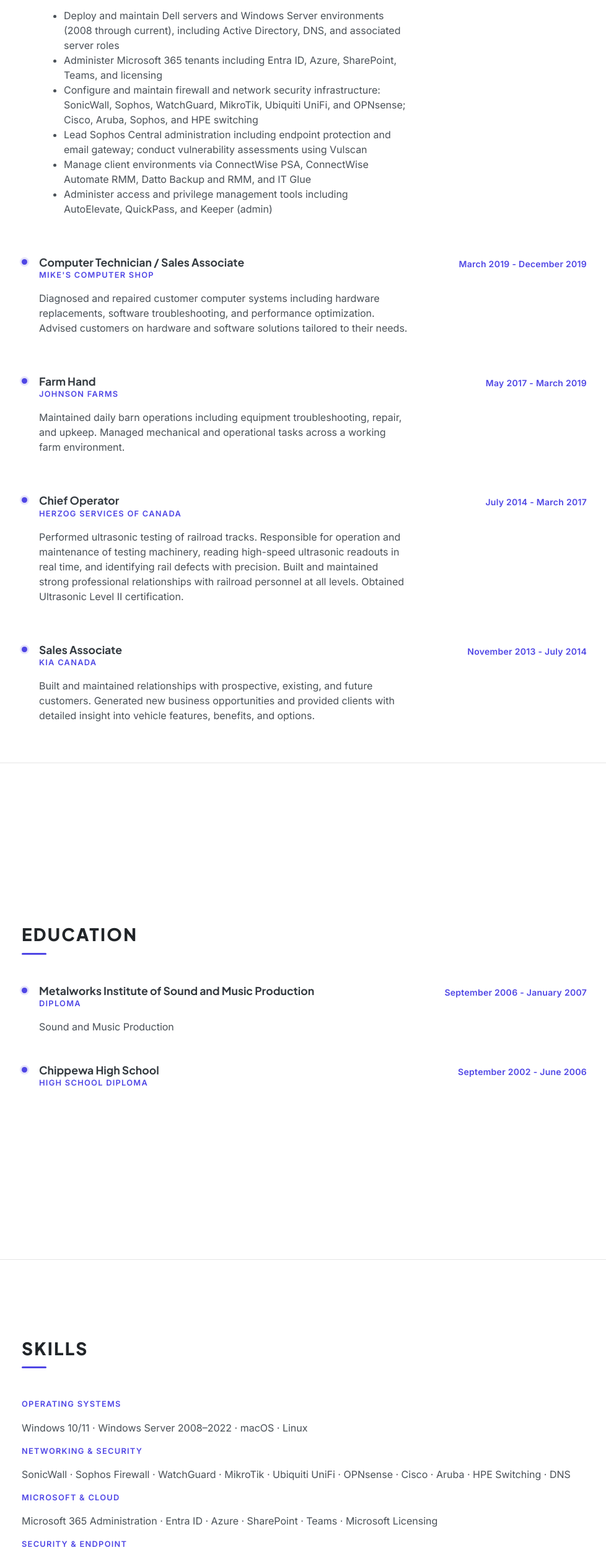
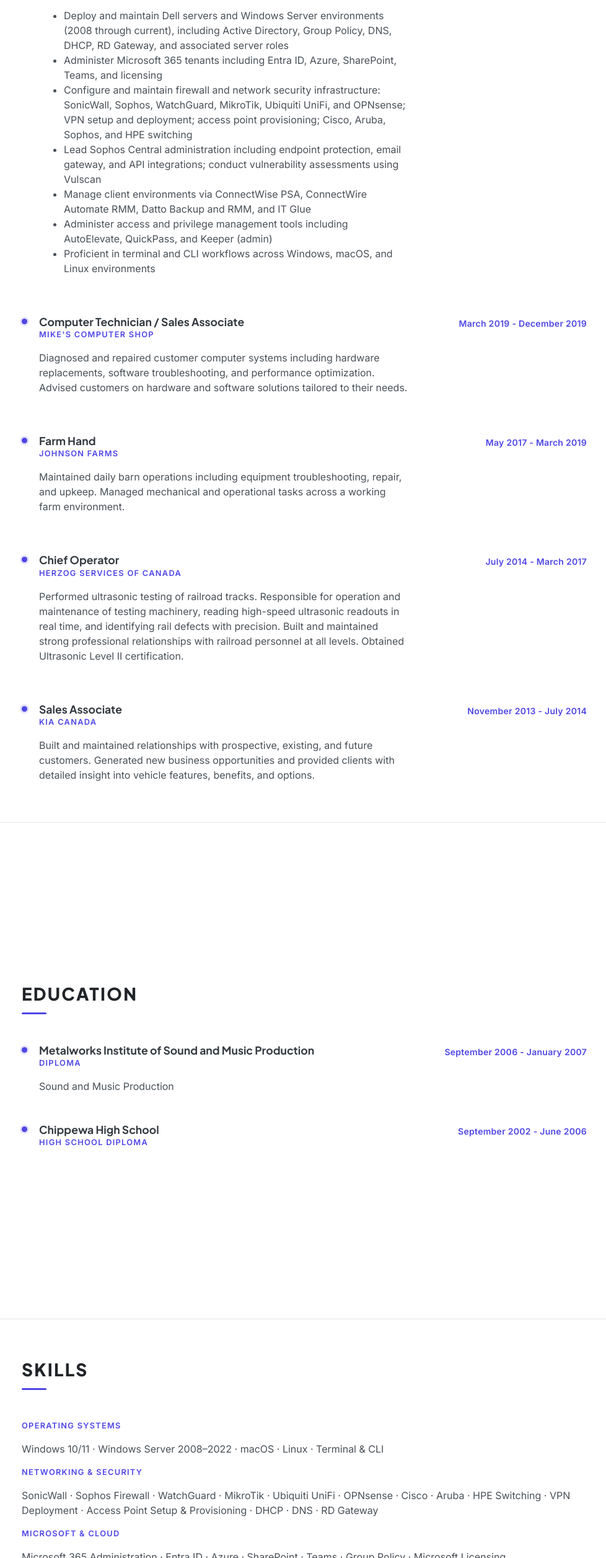
Before and after one commit to compactly8274/philjnewmanresume, a Gatsby site: page / in a window 1280 px wide. Shown: the part 1102-3615 px from the top of the page at 62% size, without its empty margins (285-1263 px from the left). Built offline with nearby package versions, Linux system fonts and the light colour scheme; Gatsby itself is replaced by a stand-in of ours.

Commit message:
Add skills: DHCP, RD Gateway, VPN, AP provisioning, Group Policy, Sophos API, CLI, home lab platforms
- Empyrion bullets: DHCP/RD Gateway/Group Policy added to server bullet;
  VPN deployment and AP provisioning added to networking bullet;
  Sophos API added to security bullet; new CLI bullet added
- Skills section: all above added to respective categories;
  new Home Lab category with Ubuntu Server, Unraid, TrueNAS

```diff
--- a/src/pages/index.js
+++ b/src/pages/index.js
@@ -67,8 +67,8 @@
               <ul>
                 <li>
                   Deploy and maintain Dell servers and Windows Server environments
-                  (2008 through current), including Active Directory, DNS, and
-                  associated server roles
+                  (2008 through current), including Active Directory, Group Policy,
+                  DNS, DHCP, RD Gateway, and associated server roles
                 </li>
                 <li>
                   Administer Microsoft 365 tenants including Entra ID, Azure,
@@ -77,21 +77,25 @@
                 <li>
                   Configure and maintain firewall and network security
                   infrastructure: SonicWall, Sophos, WatchGuard, MikroTik,
-                  Ubiquiti UniFi, and OPNsense; Cisco, Aruba, Sophos, and HPE
-                  switching
+                  Ubiquiti UniFi, and OPNsense; VPN setup and deployment; access
+                  point provisioning; Cisco, Aruba, Sophos, and HPE switching
                 </li>
                 <li>
-                  Lead Sophos Central administration including endpoint protection
-                  and email gateway; conduct vulnerability assessments using
-                  Vulscan
+                  Lead Sophos Central administration including endpoint protection,
+                  email gateway, and API integrations; conduct vulnerability
+                  assessments using Vulscan
                 </li>
                 <li>
-                  Manage client environments via ConnectWise PSA, ConnectWise
+                  Manage client environments via ConnectWise PSA, ConnectWire
                   Automate RMM, Datto Backup and RMM, and IT Glue
                 </li>
                 <li>
                   Administer access and privilege management tools including
                   AutoElevate, QuickPass, and Keeper (admin)
+                </li>
+                <li>
+                  Proficient in terminal and CLI workflows across Windows, macOS,
+                  and Linux environments
                 </li>
               </ul>
             </div>
@@ -211,26 +215,32 @@
           <h2 className="mb-5">Skills</h2>
 
           <div className="subheading mb-3">Operating Systems</div>
-          <p>Windows 10/11 &middot; Windows Server 2008&ndash;2022 &middot; macOS &middot; Linux</p>
+          <p>
+            Windows 10/11 &middot; Windows Server 2008&ndash;2022 &middot;
+            macOS &middot; Linux &middot; Terminal &amp; CLI
+          </p>
 
           <div className="subheading mb-3">Networking &amp; Security</div>
           <p>
             SonicWall &middot; Sophos Firewall &middot; WatchGuard &middot;
             MikroTik &middot; Ubiquiti UniFi &middot; OPNsense &middot; Cisco
-            &middot; Aruba &middot; HPE Switching &middot; DNS
+            &middot; Aruba &middot; HPE Switching &middot; VPN Deployment
+            &middot; Access Point Setup &amp; Provisioning &middot; DHCP
+            &middot; DNS &middot; RD Gateway
           </p>
 
           <div className="subheading mb-3">Microsoft &amp; Cloud</div>
           <p>
             Microsoft 365 Administration &middot; Entra ID &middot; Azure
-            &middot; SharePoint &middot; Teams &middot; Microsoft Licensing
+            &middot; SharePoint &middot; Teams &middot; Group Policy &middot;
+            Microsoft Licensing
           </p>
 
           <div className="subheading mb-3">Security &amp; Endpoint</div>
           <p>
             Sophos Central &middot; Sophos Endpoint &middot; Sophos Email
-            Gateway &middot; Vulscan &middot; AutoElevate &middot; QuickPass
-            &middot; Keeper (Admin)
+            Gateway &middot; Sophos API &middot; Vulscan &middot; AutoElevate
+            &middot; QuickPass &middot; Keeper (Admin)
           </p>
 
           <div className="subheading mb-3">MSP Platforms</div>
@@ -244,6 +254,9 @@
             Dell PowerEdge Servers &middot; iDRAC &middot; Workstation &amp;
             laptop diagnostics and repair
           </p>
+
+          <div className="subheading mb-3">Home Lab</div>
+          <p>Ubuntu Server &middot; Unraid &middot; TrueNAS</p>
         </div>
       </section>
 
@@ -256,13 +269,13 @@
         <div className="w-100">
           <h2 className="mb-5">Interests</h2>
           <p>
-            Outside of work I maintain a personal home lab running 5 servers — a
-            hands-on environment I use to test configurations, explore new
-            technologies, and deepen my understanding of virtualization,
+            Outside of work I maintain a personal home lab running 5 servers
+            &mdash; a hands-on environment I use to test configurations, explore
+            new technologies, and deepen my understanding of virtualization,
             networking, and server administration.
           </p>
           <p className="mb-0">
-            I enjoy spending time outdoors — golfing, hiking, kayaking,
+            I enjoy spending time outdoors &mdash; golfing, hiking, kayaking,
             longboarding, and swimming. Indoors, I'm an avid film fan with a
             background in media production. I also play guitar and piano, enjoy
             reading, and like building things in my workshop.
```
